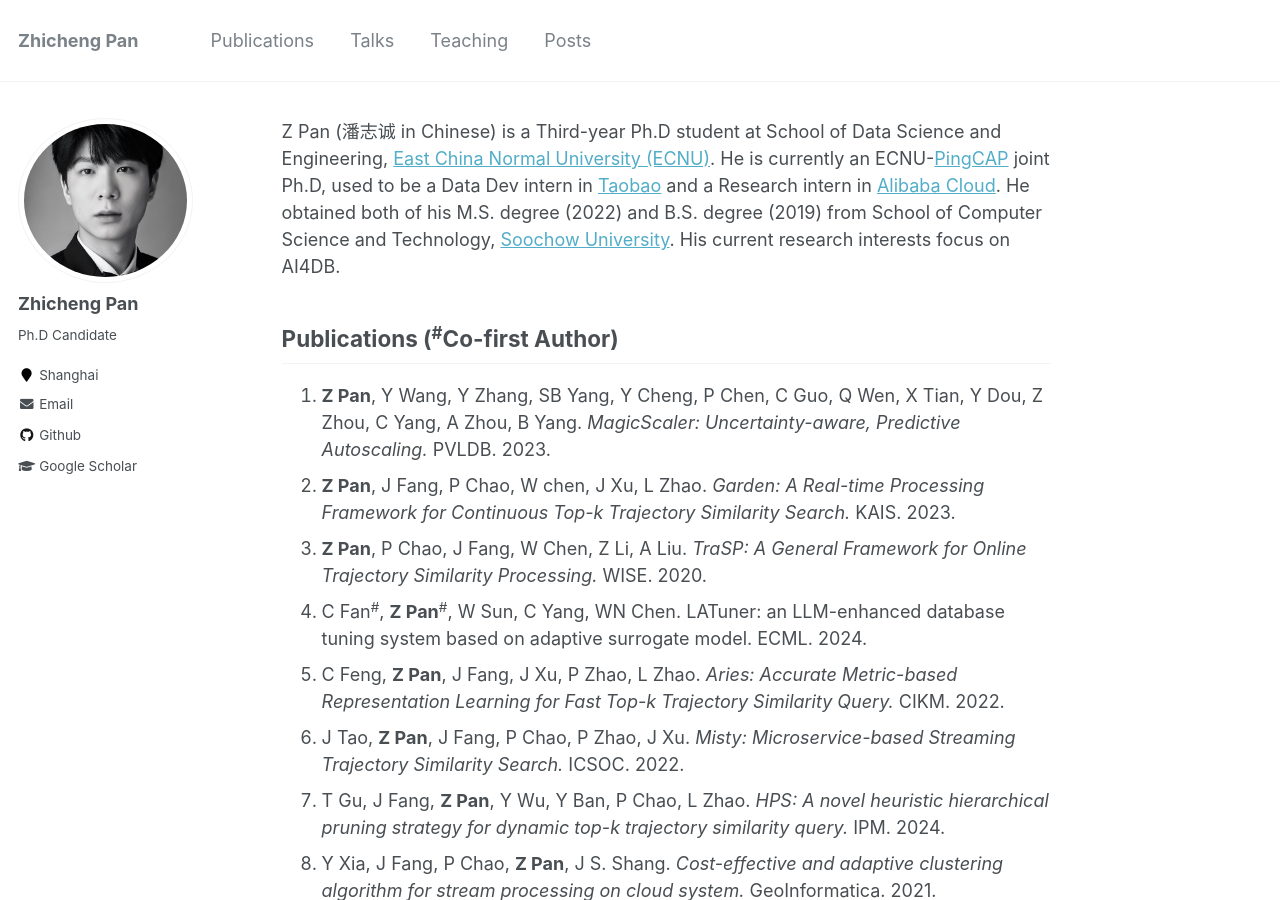
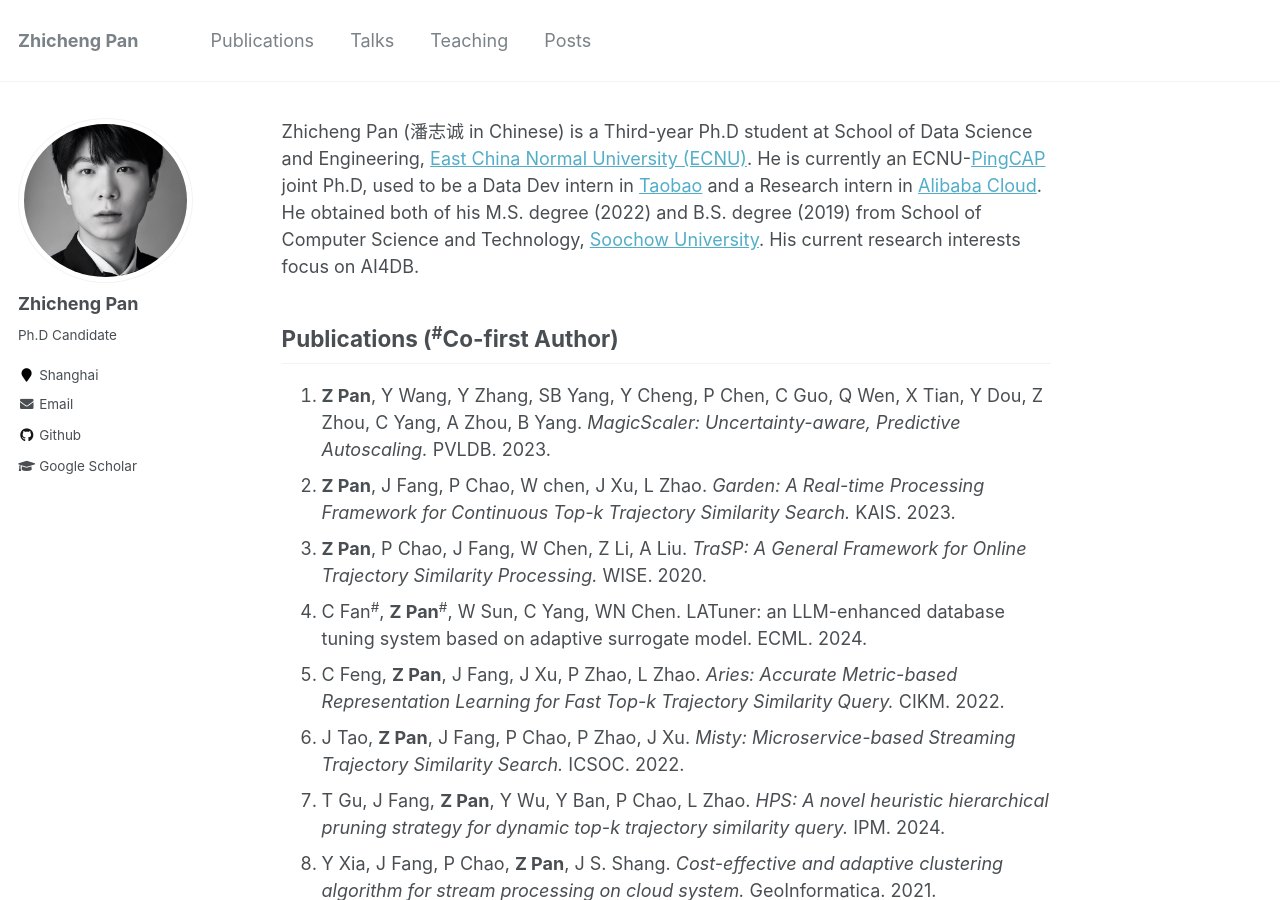
Before and after one commit to lroethan/lroethan.github.io, a Jekyll site: the page built from _pages/about.md, in a window 1280 px wide and 900 px high. Built offline with Jekyll 4.4.1, drawn with Linux system fonts in a browser that asks for light colours; some of the changed lines change nothing that is shown; some of the changed text lies outside the part shown.

Commit message:
update for sth

```diff
--- a/_pages/about.md
+++ b/_pages/about.md
@@ -8,7 +8,7 @@
   - /about.html
 ---
 
-Z Pan (潘志诚 in Chinese) is a Third-year Ph.D student at School of Data Science and Engineering, [East China Normal University (ECNU)](https://english.ecnu.edu.cn/). He is currently an ECNU-[PingCAP](https://www.pingcap.com/) joint Ph.D, used to be a Data Dev intern in [Taobao](https://www.taobao.com/) and a Research intern in [Alibaba Cloud](https://www.aliyun.com/). He obtained both of his M.S. degree (2022) and B.S. degree (2019) from School of Computer Science and Technology, [Soochow University](https://www.suda.edu.cn/). His current research interests focus on AI4DB.
+Zhicheng Pan (潘志诚 in Chinese) is a Third-year Ph.D student at School of Data Science and Engineering, [East China Normal University (ECNU)](https://english.ecnu.edu.cn/). He is currently an ECNU-[PingCAP](https://www.pingcap.com/) joint Ph.D, used to be a Data Dev intern in [Taobao](https://www.taobao.com/) and a Research intern in [Alibaba Cloud](https://www.aliyun.com/). He obtained both of his M.S. degree (2022) and B.S. degree (2019) from School of Computer Science and Technology, [Soochow University](https://www.suda.edu.cn/). His current research interests focus on AI4DB.
 
 Publications (<sup>#</sup>Co-first Author)
 ------
@@ -35,8 +35,10 @@
 
 Projects
 ------
-1. 优秀博士创新提升项目，主持
+1. 华东师范大学“优秀博士生学术创新能力提升计划”（主持）
 2. 国家/行业标准《信息技术 通用时空信息应用支撑平台参考架构》（主要执笔人）
 3. 江苏省研究生实践创新计划项目“面向大规模轨迹流数据的分布式实时管理及查询研究”（主持）
 4. 2023年度中国数据库学院暑期学校优秀学员一等奖
-5. 2023年学生科创成果展“自治云原生数据库系统研究”，最受欢迎奖
+5. 2023年数据科学与工程学院企业奖学金一等奖
+6. 2023年学生科创成果展“自治云原生数据库系统研究”，最受欢迎奖
+7. 入选第四届CCF优秀大学生学术秀
```
